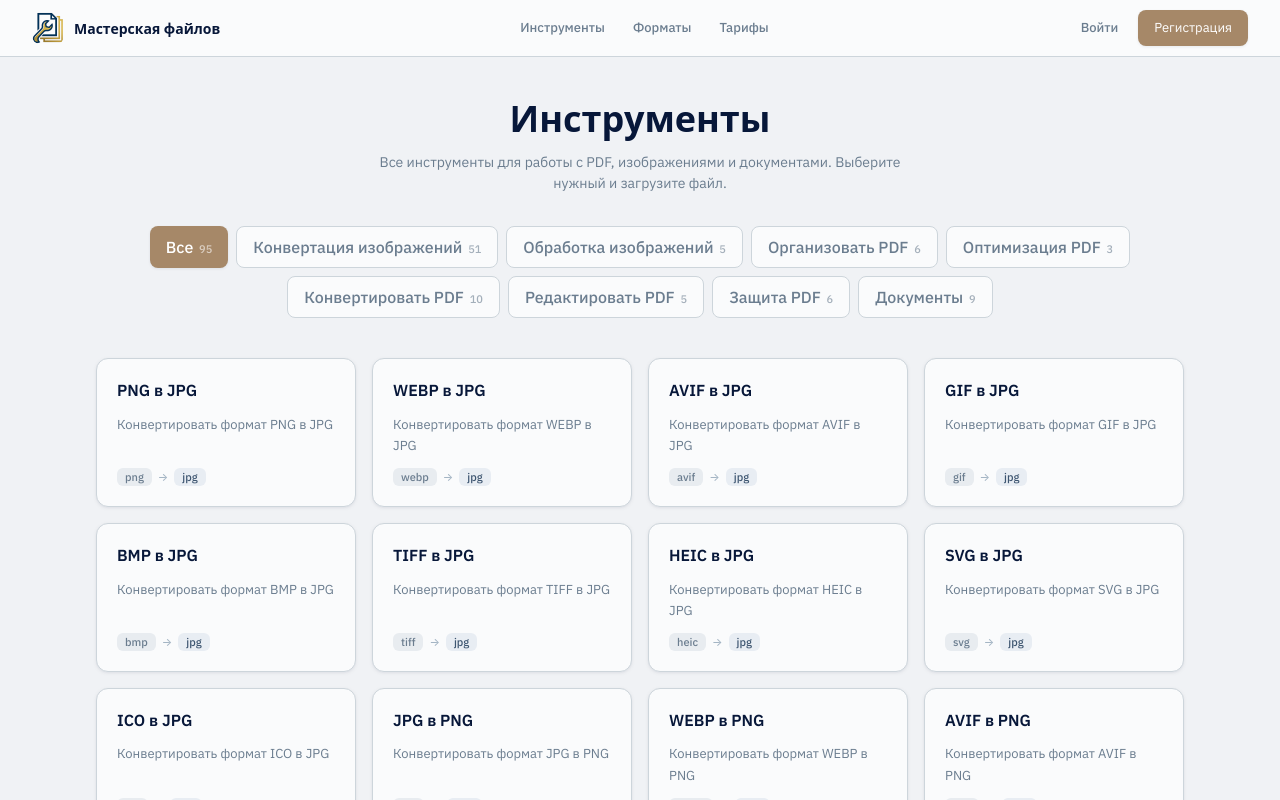
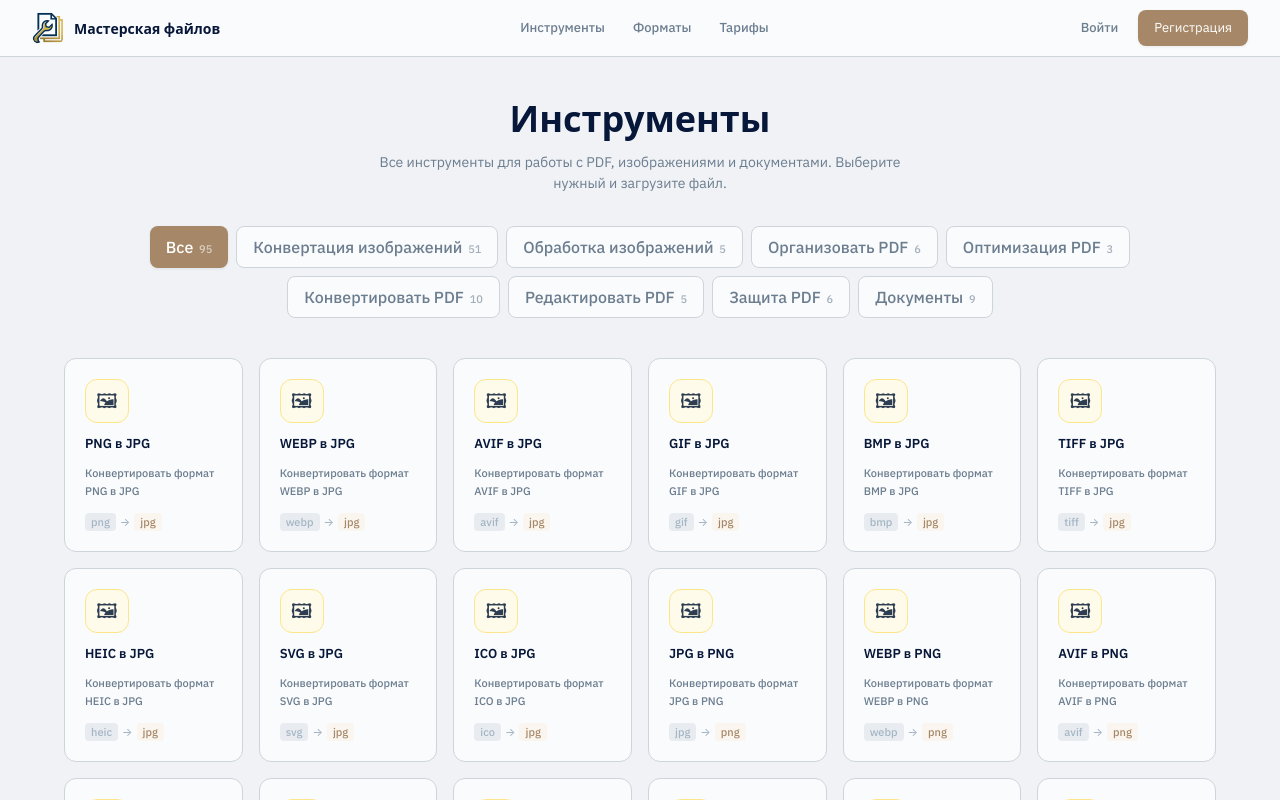
Before and after one commit to KORACON/FileWorkshop, a Next.js app in the folder apps/web/: page /tools in a window 1280 px wide. Shown: the top 800 px of the page. Built offline with nearby package versions, Linux system fonts and the light colour scheme; no server answers; a web font is replaced by a local one.

Commit message:
feat: инструменты на всю ширину экрана, 6 колонок, иконки по категориям, карточки 180px, цветные бейджи форматов

```diff
--- a/apps/web/app/tools/page.tsx
+++ b/apps/web/app/tools/page.tsx
@@ -120,6 +120,18 @@ const TOOLS: ToolCard[] = [
   { id: 'docx-to-rtf', actionId: 'doc-to-rtf', name: 'DOCX в RTF', description: 'Конвертируйте Word в RTF', category: 'doc-convert', from: 'docx', to: 'rtf' },
 ];
 
+// Category icons for cards
+const CAT_ICONS: Record<string, { icon: string; bg: string; border: string }> = {
+  'img-convert': { icon: '🖼', bg: 'bg-amber-50', border: 'border-amber-200' },
+  'img-edit': { icon: '✨', bg: 'bg-violet-50', border: 'border-violet-200' },
+  'pdf-organize': { icon: '📑', bg: 'bg-orange-50', border: 'border-orange-200' },
+  'pdf-optimize': { icon: '⚡', bg: 'bg-green-50', border: 'border-green-200' },
+  'pdf-convert': { icon: '🔄', bg: 'bg-blue-50', border: 'border-blue-200' },
+  'pdf-edit': { icon: '✏️', bg: 'bg-purple-50', border: 'border-purple-200' },
+  'pdf-protect': { icon: '🛡', bg: 'bg-sky-50', border: 'border-sky-200' },
+  'doc-convert': { icon: '📝', bg: 'bg-teal-50', border: 'border-teal-200' },
+};
+
 export default function ToolsPage() {
   const [activeCategory, setActiveCategory] = useState('all');
   const router = useRouter();
@@ -128,7 +140,8 @@ export default function ToolsPage() {
 
   return (
     <div className="bg-bg min-h-screen">
-      <div className="mx-auto max-w-6xl px-4 sm:px-6 lg:px-8 py-10">
+      {/* Full width */}
+      <div className="px-4 sm:px-6 lg:px-10 xl:px-16 py-10">
         <div className="text-center mb-8">
           <h1 className="text-hero font-display text-txt-strong mb-3">Инструменты</h1>
           <p className="text-body text-txt-muted max-w-xl mx-auto">
@@ -154,30 +167,48 @@ export default function ToolsPage() {
           })}
         </div>
 
-        {/* Tool cards — bigger, uniform height */}
-        <div className="grid sm:grid-cols-2 lg:grid-cols-3 xl:grid-cols-4 gap-4">
-          {filtered.map((tool) => (
+        {/* Tool cards — full width grid, 5-6 columns */}
+        <div className="grid grid-cols-2 sm:grid-cols-3 md:grid-cols-4 lg:grid-cols-5 xl:grid-cols-6 gap-4">
+          {filtered.map((tool) => {
+            const style = CAT_ICONS[tool.category] || { icon: '📎', bg: 'bg-gray-50', border: 'border-gray-200' };
+            return (
               <button key={tool.id} onClick={() => router.push(`/tool/${tool.id}`)}
-              className="card-interactive p-5 text-left flex flex-col gap-3 min-h-[140px]">
-              <h3 className="text-h3 text-txt-strong">{tool.name}</h3>
-              <p className="text-small text-txt-muted leading-relaxed flex-1">{tool.description}</p>
+                className={cn(
+                  'bg-surface rounded-card border p-5 text-left flex flex-col gap-3 min-h-[180px]',
+                  'hover:shadow-card-hover hover:border-border-strong hover:-translate-y-1',
+                  'transition-all duration-200 cursor-pointer',
+                  'border-border',
+                )}>
+                {/* Icon */}
+                <div className={cn('w-11 h-11 rounded-xl flex items-center justify-center text-xl', style.bg, 'border', style.border)}>
+                  {style.icon}
+                </div>
+
+                {/* Title */}
+                <h3 className="text-small font-semibold text-txt-strong leading-snug">{tool.name}</h3>
+
+                {/* Description */}
+                <p className="text-micro text-txt-muted leading-relaxed flex-1">{tool.description}</p>
+
+                {/* Format badges */}
                 {(tool.from || tool.to) && (
-                <div className="flex items-center gap-1.5 flex-wrap">
-                  {tool.from.split(' ').filter(Boolean).slice(0, 3).map((f) => (
-                    <span key={f} className="badge badge-neutral text-micro">{f}</span>
+                  <div className="flex items-center gap-1 flex-wrap">
+                    {tool.from.split(' ').filter(Boolean).slice(0, 2).map((f) => (
+                      <span key={f} className="text-micro text-txt-faint bg-bg-soft px-1.5 py-0.5 rounded">{f}</span>
                     ))}
                     {tool.to && (
                       <>
                         <span className="text-txt-faint text-micro">→</span>
-                      {tool.to.split(' ').filter(Boolean).slice(0, 2).map((t) => (
-                        <span key={t} className="badge badge-info text-micro">{t}</span>
+                        {tool.to.split(' ').filter(Boolean).slice(0, 1).map((t) => (
+                          <span key={t} className="text-micro text-accent bg-accent-50 px-1.5 py-0.5 rounded font-medium">{t}</span>
                         ))}
                       </>
                     )}
                   </div>
                 )}
               </button>
-          ))}
+            );
+          })}
         </div>
 
         <p className="text-center text-caption text-txt-faint mt-8">
```
Lines whose indentation alone changed are shown as unchanged.
